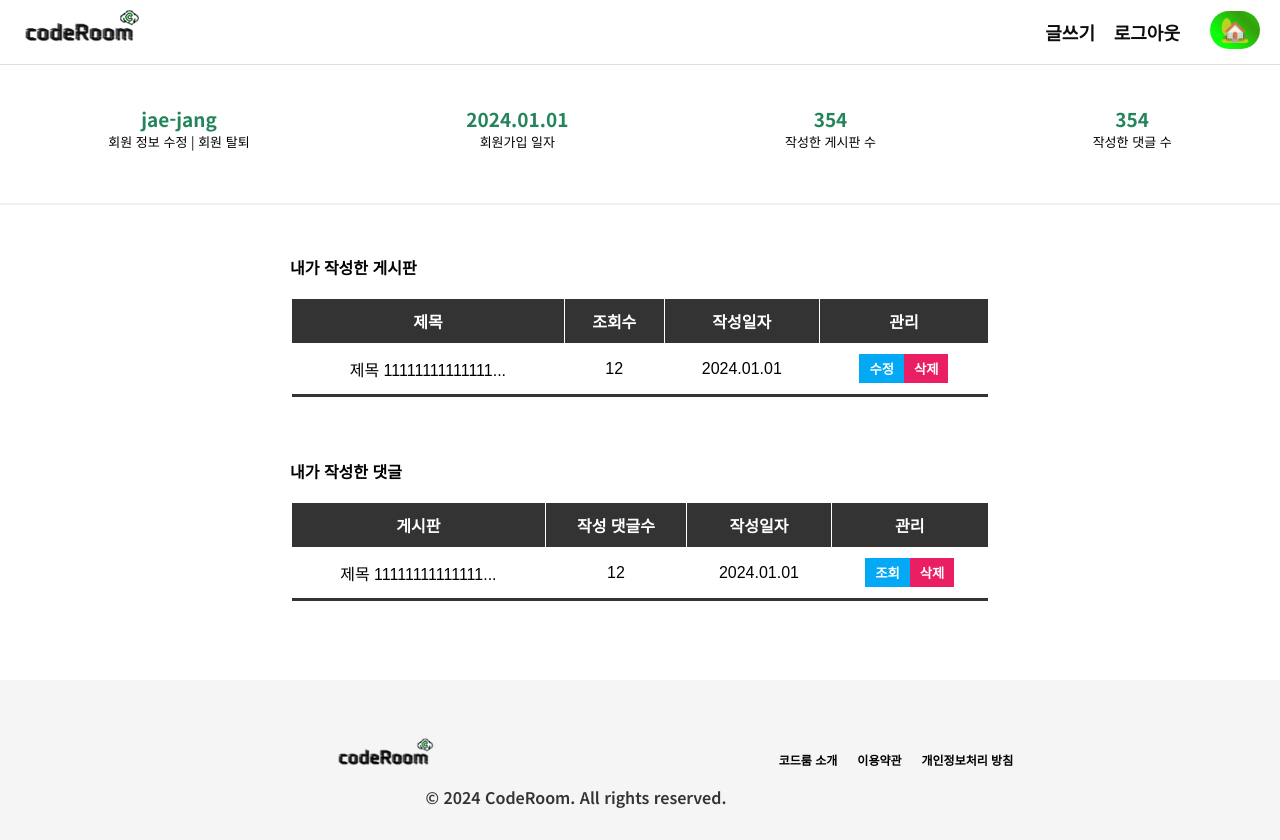
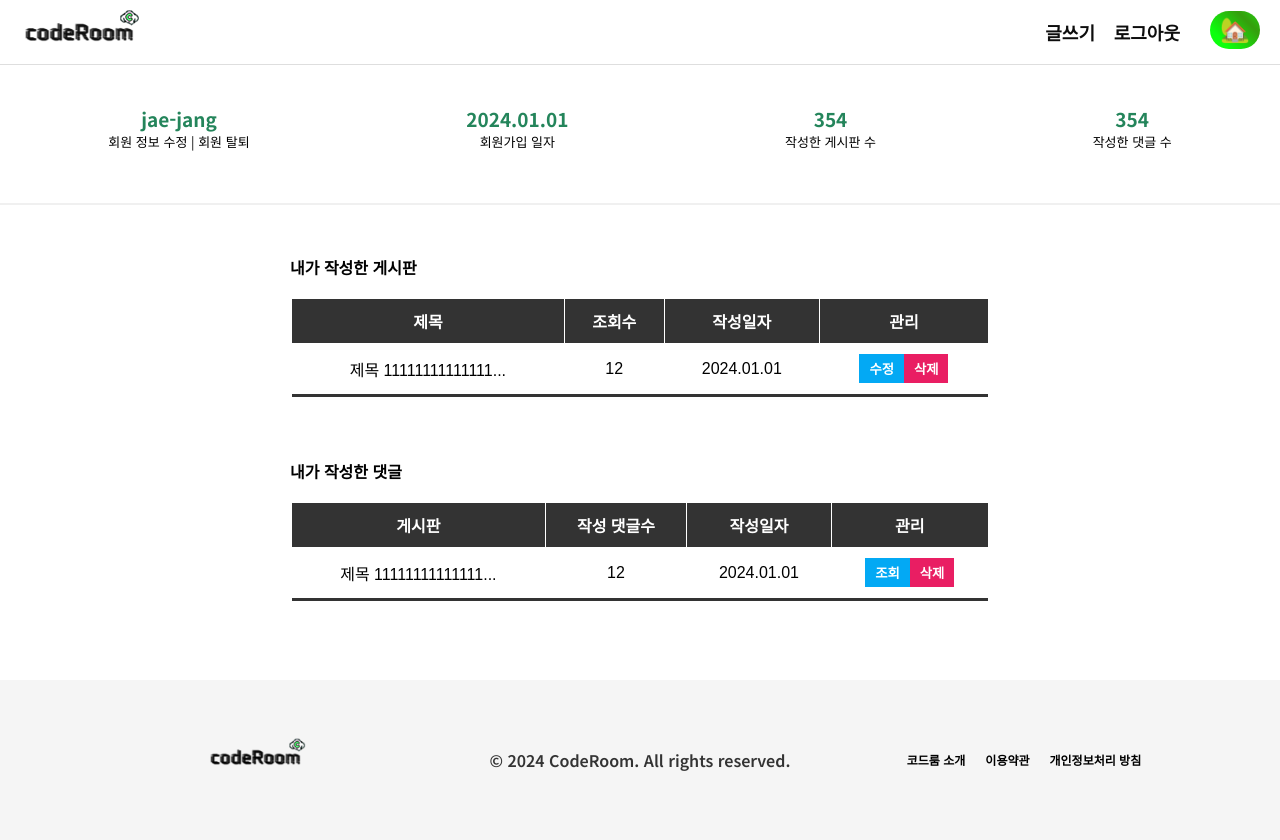
Before and after one commit to SnowsFE/Portfolio-codeRoom, a React (Create React App) app: page /MyPage in a window 1280 px wide. Built offline with nearby package versions, Linux system fonts and the light colour scheme.

Commit message:
변수명 최종 수정 + 스터디 아이콘 변경

```diff
--- a/src/components/ui/LoginNav.jsx
+++ b/src/components/ui/LoginNav.jsx
@@ -11,7 +11,7 @@ const LoginNav = () => {
     try {
       const res = await axios.post("/users/logout", {});
       // 로그아웃 성공하면 세션스토리지 데이터 삭제 Todo
-      // sessionStorage.removeItem("username");
+      sessionStorage.removeItem("username");
     } catch (error) {
       if (e.res.data.status === 500) {
         alert("서버측 오류 발생");
@@ -35,7 +35,9 @@ const LoginNav = () => {
         </Right1>
         {/*axios 요청을 위해 a 태그 대신 span 태그 사용 */}
         <Right2>
-          <span onClick={() => logoutHandler()}>로그아웃</span>
+          <a href="/">
+            <span onClick={() => logoutHandler()}>로그아웃</span>
+          </a>
         </Right2>
         <Separator />
         <BackGroundColorChanger />
--- a/src/components/ui/WriteBasicInfo.jsx
+++ b/src/components/ui/WriteBasicInfo.jsx
@@ -116,7 +116,7 @@ const WriteBasicInfo2 = ({ onProgressChange, onDurationChange }) => {
   );
 };
 
-const WriteBasicInfo3 = ({ onCategoryChange, onEndDateChange }) => {
+const WriteBasicInfo3 = ({ onLanguagesChange, onEndDateChange }) => {
   const [isOpen, setIsOpen] = useState(false);
   const [selectedOptions, setSelectedOptions] = useState([]);
   const [selectedDate, setSelectedDate] = useState("");
@@ -193,7 +193,7 @@ const WriteBasicInfo3 = ({ onCategoryChange, onEndDateChange }) => {
   };
 
   useEffect(() => {
-    onCategoryChange(selectedOptions); // 선택된 카테고리를 부모 컴포넌트로 전달
+    onLanguagesChange(selectedOptions); // 선택된 카테고리를 부모 컴포넌트로 전달
   }, [selectedOptions]);
 
   return (
--- a/src/pages/MainPage/Footer.jsx
+++ b/src/pages/MainPage/Footer.jsx
@@ -65,10 +65,7 @@ const FooterText = styled.p`
   color: #333; /* 글자색 설정 */
   font-weight: 600; /* 폰트 굵기 설정 */
   flex: 2; /* 비율 2:1로 설정 */
-  text-align: left;
-  position: absolute;
-  margin-top: 7%;
-  margin-right: 10%;
+  text-align: center; /* 가운데 정렬 */
 `;
 
 // 링크 컨테이너 스타일 정의
```
